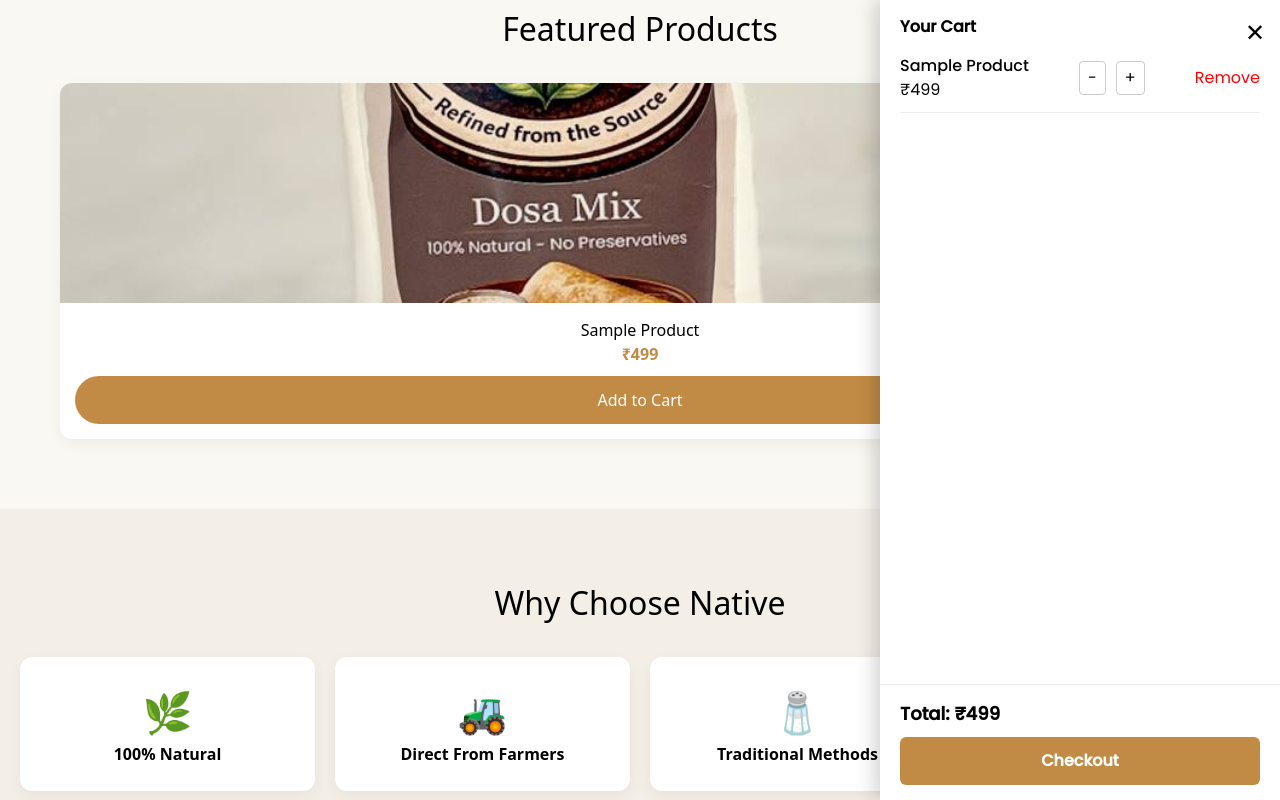
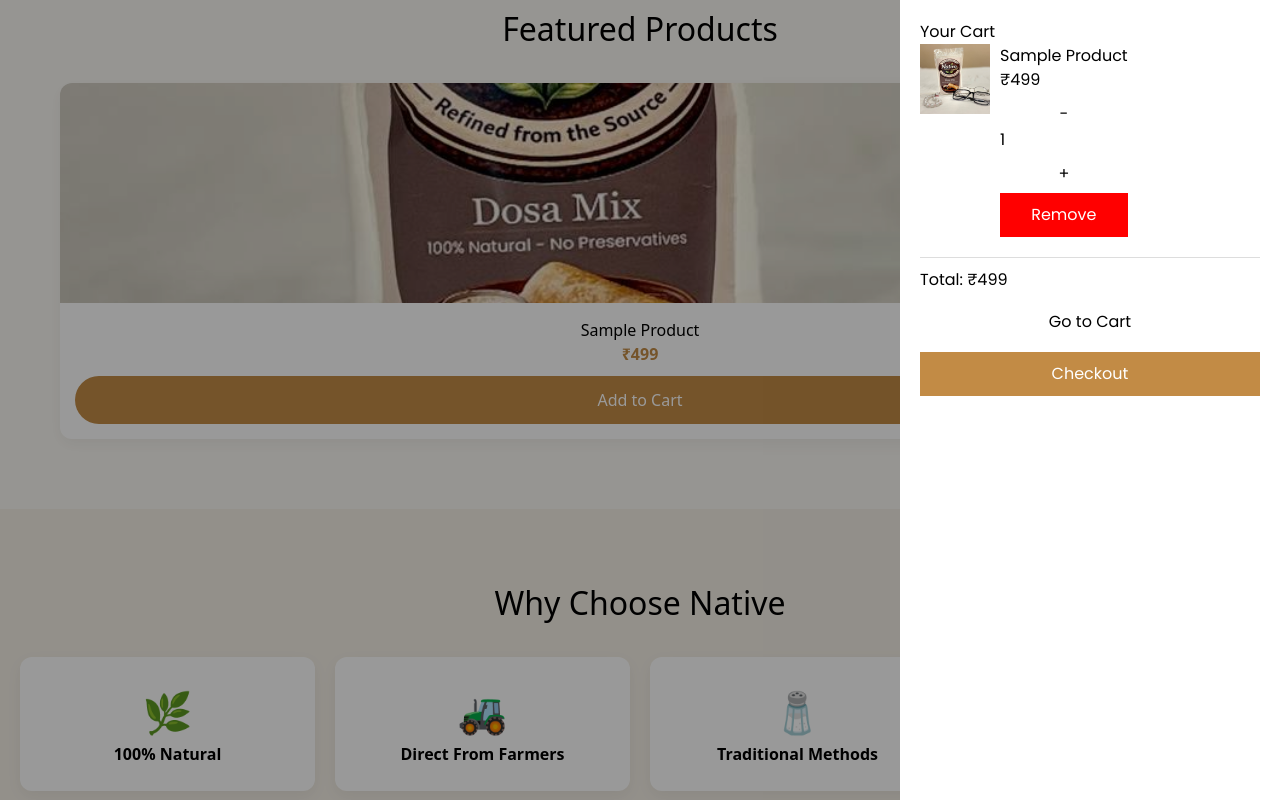
Before and after one commit to nagarajukandula55/native, a Next.js app: page / in a window 1280 px wide. Both pictures are taken after a click on the button "Add to Cart". Shown: the part 1102-1902 px from the top of the page. Built offline with nearby package versions, Linux system fonts and the light colour scheme.

Commit message:
Update CartDrawer.js

```diff
--- a/components/CartDrawer.js
+++ b/components/CartDrawer.js
@@ -3,147 +3,133 @@
 import { useCart } from "@/context/CartContext";
 import Link from "next/link";
 
-export default function CartDrawer({ open, setOpen }) {
-  const { cart, increaseQty, decreaseQty, removeFromCart, cartTotal } = useCart();
+export default function CartDrawer() {
+  const {
+    cart,
+    drawerOpen,
+    setDrawerOpen,
+    removeFromCart,
+    updateQty,
+    cartTotal,
+  } = useCart();
 
-  if (!open) return null;
+  if (!drawerOpen) return null;
 
   return (
-    <div
-      style={{
-        position: "fixed",
-        top: 0,
-        right: 0,
-        width: "100%",
-        maxWidth: "400px",
-        height: "100vh",
-        background: "#fff",
-        zIndex: 2000,
-        boxShadow: "-4px 0 20px rgba(0,0,0,0.2)",
-        display: "flex",
-        flexDirection: "column",
-      }}
-    >
-      {/* Close Button */}
-      <button
-        onClick={() => setOpen()}
-        style={{
-          position: "absolute",
-          right: "15px",
-          top: "15px",
-          border: "none",
-          background: "none",
-          fontSize: "24px",
-          cursor: "pointer",
-          zIndex: 2100,
-        }}
-      >
-        ✕
-      </button>
+    <div className="overlay" onClick={() => setDrawerOpen(false)}>
+      <div className="drawer" onClick={(e) => e.stopPropagation()}>
 
-      <h2 style={{ margin: "15px 20px", fontWeight: "600" }}>Your Cart</h2>
+        <h2>Your Cart</h2>
 
-      {/* Scrollable Items */}
-      <div
-        style={{
-          flex: 1,
-          overflowY: "auto",
-          padding: "0 20px",
-          marginBottom: "80px", // leave space for fixed checkout section
-        }}
-      >
         {cart.length === 0 ? (
-          <p>Your cart is empty</p>
+          <p>Cart is empty</p>
         ) : (
           cart.map((item) => (
-            <div
-              key={item._id}
-              style={{
-                display: "flex",
-                justifyContent: "space-between",
-                alignItems: "center",
-                marginBottom: "15px",
-                borderBottom: "1px solid #eee",
-                paddingBottom: "10px",
-              }}
-            >
-              <div>
-                <h4 style={{ fontWeight: "500" }}>{item.name}</h4>
+            <div key={item._id} className="item">
+
+              <img src={item.image || "/placeholder.png"} />
+
+              <div className="info">
+                <h4>{item.name}</h4>
                 <p>₹{item.price}</p>
-              </div>
 
-              <div style={{ display: "flex", alignItems: "center", gap: "5px" }}>
+                <div className="qty">
+                  <button onClick={() => updateQty(item._id, item.qty - 1)}>
+                    -
+                  </button>
+
+                  <span>{item.qty}</span>
+
+                  <button onClick={() => updateQty(item._id, item.qty + 1)}>
+                    +
+                  </button>
+                </div>
+
                 <button
-                  onClick={() => decreaseQty(item._id)}
-                  style={{
-                    padding: "4px 8px",
-                    border: "1px solid #ccc",
-                    borderRadius: "4px",
-                    cursor: "pointer",
-                  }}
+                  className="remove"
+                  onClick={() => removeFromCart(item._id)}
                 >
-                  -
-                </button>
-                <span>{item.quantity}</span>
-                <button
-                  onClick={() => increaseQty(item._id)}
-                  style={{
-                    padding: "4px 8px",
-                    border: "1px solid #ccc",
-                    borderRadius: "4px",
-                    cursor: "pointer",
-                  }}
-                >
-                  +
+                  Remove
                 </button>
               </div>
-
-              <button
-                onClick={() => removeFromCart(item._id)}
-                style={{ background: "none", border: "none", color: "red", cursor: "pointer" }}
-              >
-                Remove
-              </button>
             </div>
           ))
         )}
+
+        <div className="footer">
+          <h3>Total: ₹{cartTotal}</h3>
+
+          <Link href="/cart">
+            <button>Go to Cart</button>
+          </Link>
+
+          <Link href="/checkout">
+            <button className="checkout">Checkout</button>
+          </Link>
+        </div>
+
       </div>
 
-      {/* Fixed Bottom Section */}
-      {cart.length > 0 && (
-        <div
-          style={{
-            position: "absolute",
-            bottom: 0,
-            left: 0,
-            width: "100%",
-            padding: "15px 20px",
-            borderTop: "1px solid #eee",
-            background: "#fff",
-          }}
-        >
-          <h3 style={{ fontWeight: "600", fontSize: "18px", marginBottom: "10px" }}>
-            Total: ₹{cartTotal}
-          </h3>
-          <Link href="/checkout">
-            <button
-              onClick={() => setOpen()}
-              style={{
-                width: "100%",
-                padding: "12px",
-                border: "none",
-                borderRadius: "6px",
-                background: "#c28b45",
-                color: "#fff",
-                fontWeight: "600",
-                cursor: "pointer",
-              }}
-            >
-              Checkout
-            </button>
-          </Link>
-        </div>
-      )}
+      <style jsx>{`
+        .overlay {
+          position: fixed;
+          inset: 0;
+          background: rgba(0,0,0,0.4);
+          display: flex;
+          justify-content: flex-end;
+          z-index: 999;
+        }
+
+        .drawer {
+          width: 380px;
+          background: white;
+          height: 100%;
+          padding: 20px;
+          overflow-y: auto;
+        }
+
+        .item {
+          display: flex;
+          gap: 10px;
+          margin-bottom: 15px;
+        }
+
+        img {
+          width: 70px;
+          height: 70px;
+          object-fit: cover;
+        }
+
+        .qty button {
+          padding: 2px 8px;
+        }
+
+        .remove {
+          background: red;
+          color: white;
+          border: none;
+          margin-top: 5px;
+        }
+
+        .footer {
+          margin-top: 20px;
+          border-top: 1px solid #ddd;
+          padding-top: 10px;
+        }
+
+        button {
+          width: 100%;
+          margin-top: 8px;
+          padding: 10px;
+          border: none;
+          cursor: pointer;
+        }
+
+        .checkout {
+          background: #c28b45;
+          color: white;
+        }
+      `}</style>
     </div>
   );
 }
```
